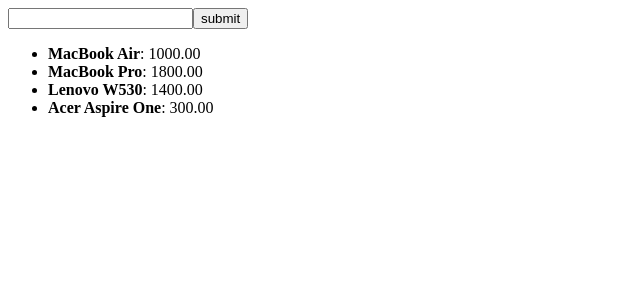
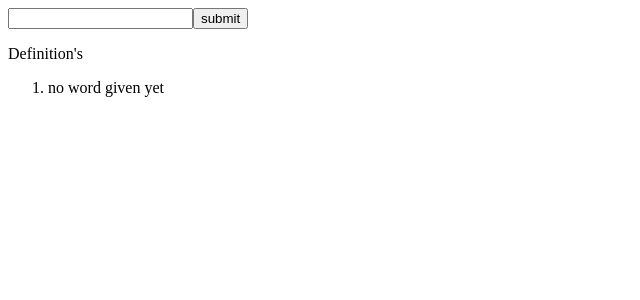
Before and after one commit to SantoHerrera/workDefinitionLookup, a Vue app: page / in a window 1280 px wide. Shown: the top 300 px of the page, without its empty margins (0-640 px from the left). Built offline with nearby package versions, Linux system fonts and the light colour scheme.

Commit message:
moved somethings around, need to set the obj

```diff
--- a/src/App.vue
+++ b/src/App.vue
@@ -1,70 +1,40 @@
 <template>
   <div id="app">
-    <!--
-    <img alt="Vue logo" src="./assets/logo.png" />
-    -->
     <input type="text" id="searchThis" />
-    <button v-on:click="submit">submit</button>
+    <button v-on:click="clearSearchBar">submit</button>
 
-    <ul>
-      <listitem v-for="(item, index) in inventory" :item="item" :key="index"></listitem>
-    </ul>
+    <p>Definition's</p>
+    <ol>
+      <li v-for="(item, index ) in inventory" :item="item" v-bind:key="index">{{ item.definition }}</li>
+    </ol>
   </div>
 </template>
 
 <script>
-// export default {
-//   name: "#vue-instance",
-//   components: {
-//     listitem: ListItem
-//   },
-
-//   data: {
-//     inventory: [
-//       { name: "MacBook Air", price: 1000 },
-//       { name: "MacBook Pro", price: 1800 },
-//       { name: "Lenovo W530", price: 1400 },
-//       { name: "Acer Aspire One", price: 300 }
-//     ]
-//   }
-// };
-
-const ListItem = {
-  props: ["item"],
-  computed: {
-    price() {
-      return this.item.price.toFixed(2);
-    }
-  },
-  template: "<li><b>{{ item.name }}</b>: {{ price }}</li>"
-};
-
 export default {
-  components: {
-    listitem: ListItem
-  },
   name: "App",
-  text: "",
+  text: "Search Word",
   definition: "fuck",
   jsonKey: "226a8d2c-2502-4efd-ac72-5a26eb317695",
   data: function() {
     return {
       inventory: [
-        { name: "MacBook Air", price: 1000 },
-        { name: "MacBook Pro", price: 1800 },
-        { name: "Lenovo W530", price: 1400 },
-        { name: "Acer Aspire One", price: 300 }
+        { name: "MacBook Air", price: 1000, definition: "no word given yet" }
       ]
     };
   },
   methods: {
-    submit: function() {
+    clearSearchBar: function() {
       let inputText = document.getElementById("searchThis");
       //console.log(inputText.value)
+
+      const word = inputText.value;
+
       this.text = inputText.value;
       inputText.value = "";
-      //console.log(inputText)
-      this.fuckIfIKnow();
+
+
+      this.getWordDefinition(word);
     },
     newURL: function(word, ref, key) {
       let url =
@@ -77,9 +47,9 @@
 
       return url;
     },
-    fuckIfIKnow: function() {
+    getWordDefinition: function(word) {
       let requestURL = this.newURL(
-        "porque",
+        word,
         "spanish",
         "226a8d2c-2502-4efd-ac72-5a26eb317695"
       );
@@ -91,20 +61,18 @@
       request.send();
 
       request.onload = function() {
-        const superHeroes = request.response;
+        const allDefinitions = request.response;
 
-        //console.log(superHeroes[0].shortdef)
+        console.log(allDefinitions, " ignore this")
 
-        let def = superHeroes[0].shortdef;
+        console.log("workks? ", this.inventory[0].name);
 
-        let newDef = "";
+        //console.log(allDefinitions[0].shortdef)
+        //console.log(allDefinitions);
+        //console.log(this.data.inventory);
+      };
 
-        for (let i = 0; i < def.length; i++) {
-          newDef += `${def[i]} ,`;
-        }
-
-        this.definition = newDef;
-      };
+      console.log("workks? ", this.inventory[0].name);
     }
   }
 };
@@ -123,12 +91,3 @@
 ?>
 */
 </script>
-//key spanish
-//226a8d2c-2502-4efd-ac72-5a26eb317695
-
-
-console.log((function() {
-	let one = 1
-  let zero = 0;
-  return one > 0;
-})());
```
